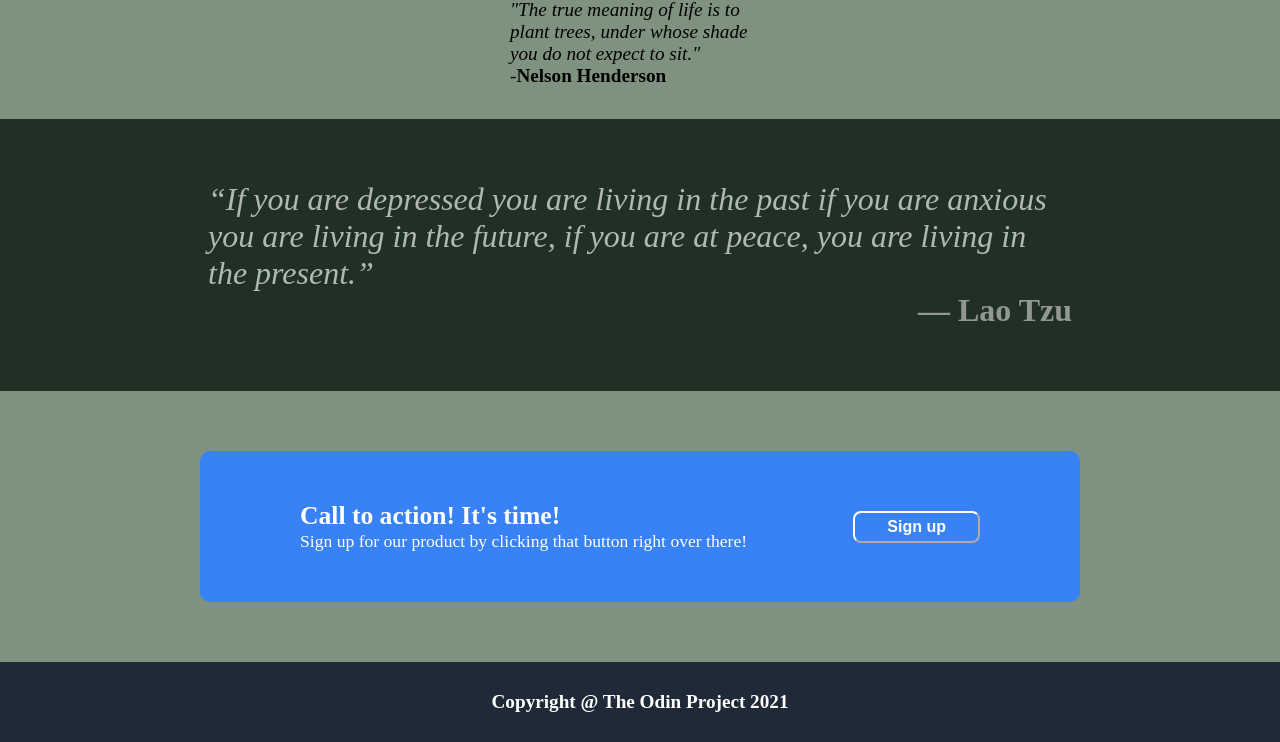
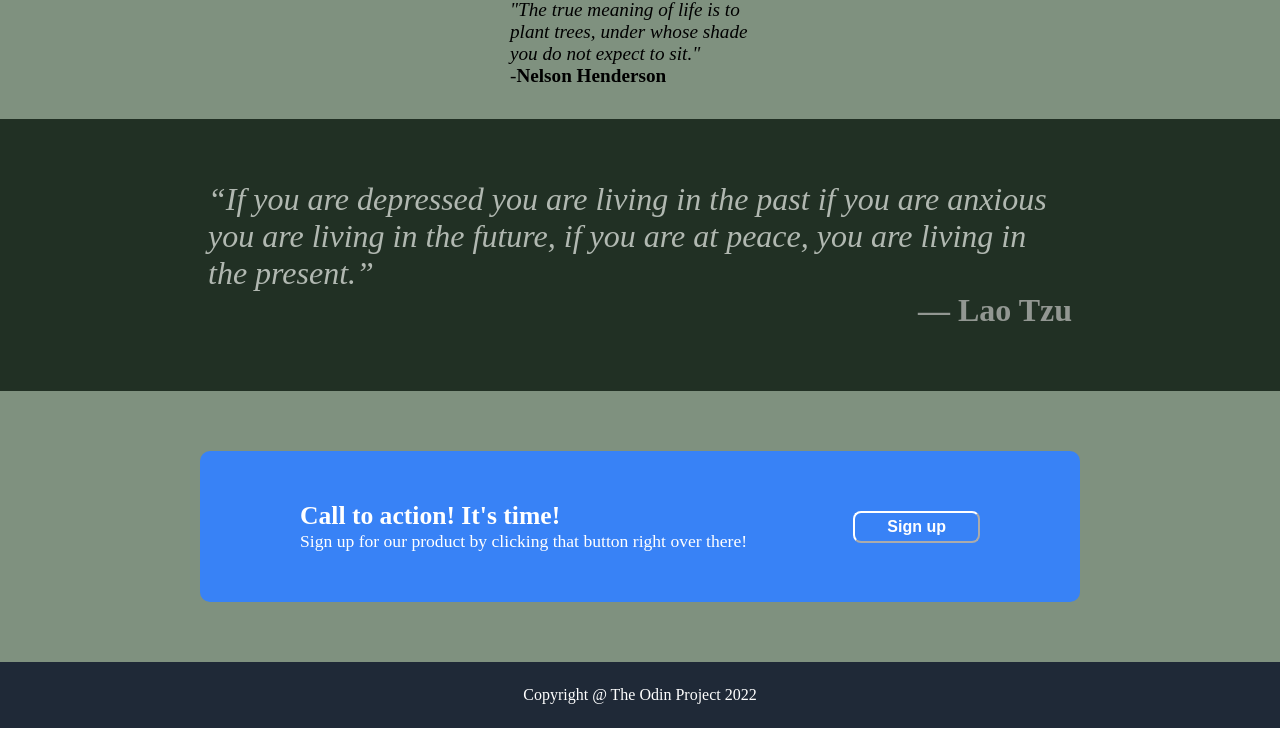
Before and after one commit to WinnieTheComrade/Landing-Page, a plain HTML site: page index.html in a window 1280 px wide. Shown: the part 1196-1938 px from the top of the page. Drawn offline with Linux system fonts and the light colour scheme.

Commit message:
small cosmetic changes

```diff
--- a/index.html
+++ b/index.html
@@ -90,7 +90,7 @@
     </div>
 
     <div class="footer">
-        <p>Copyright @ The Odin Project 2021</p>
+        <p>Copyright @ The Odin Project 2022</p>
 
     </div>
 </body>
--- a/styles.css
+++ b/styles.css
@@ -16,7 +16,7 @@ body{
     align-items: center;
     font-size: 1.8rem;
     font-weight: 900;
-    color: beige;
+    color: white;
 
 }
 ul{
@@ -29,7 +29,7 @@ ul{
     margin-left: auto;
     padding: 0;
     gap: 22px;
-    color: beige;
+
 }
 
 a{
@@ -274,7 +274,7 @@ h1{
     justify-content: center;
     padding: 0.5em 13em;
     background-color: #1f2937;
-    font-size: 1.2rem;
+    font-size: 1 rem;
     color: white;
-    font-weight: 700;
+
 }
```
